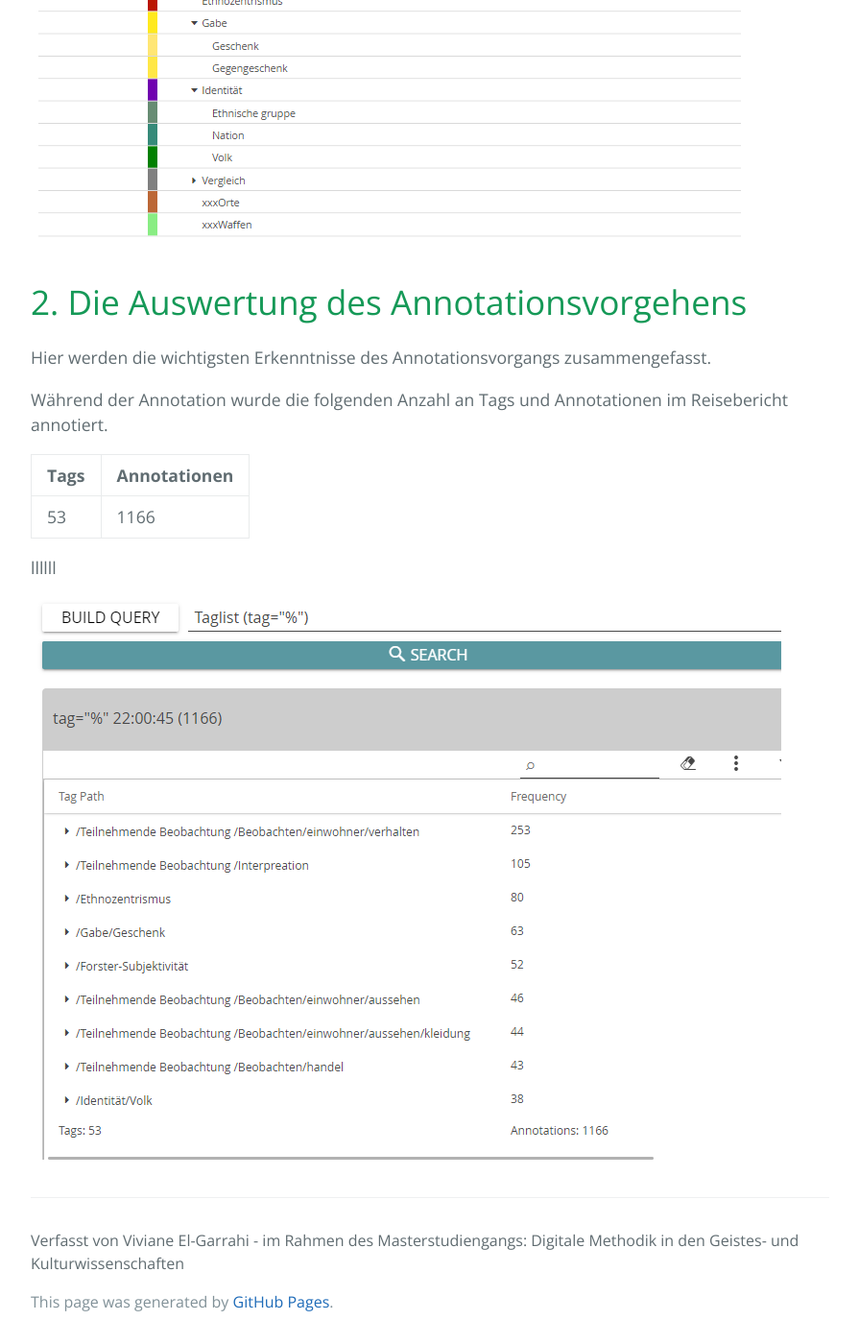
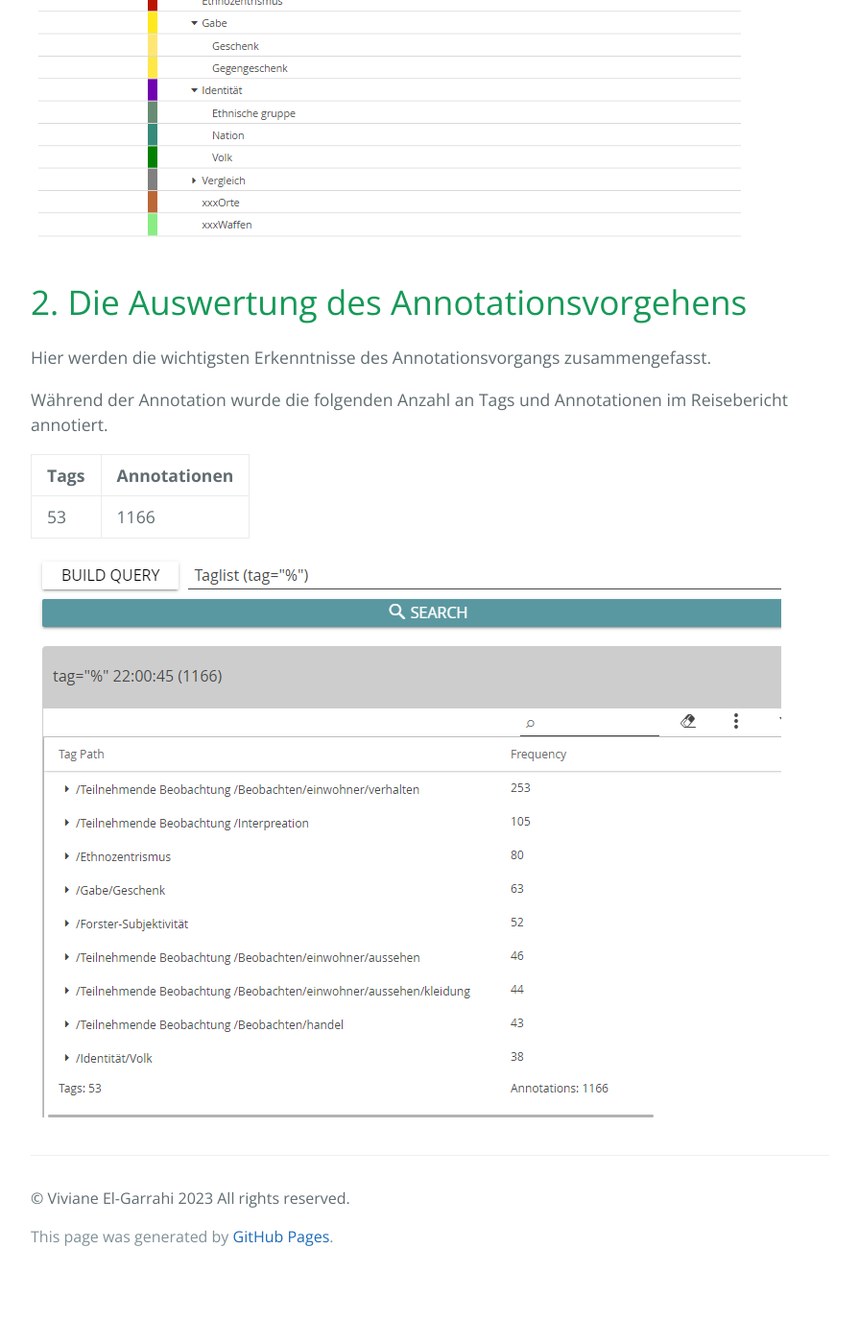
Before and after one commit to ethno-annotation/ethno-annotation.github.io, a Jekyll site: the page built from _posts/2023-10-01-ergebnissel.markdown, in a window 1280 px wide and 1400 px high, scrolled down 1176 px. Shown: the whole window at 96% size, without its empty margins (192-1087 px from the left). Built offline with Jekyll 4.4.1, drawn with Linux system fonts in a browser that asks for light colours; after the commit the page ends 2508 px from its top, so only the background shows below that.

Commit message:
changes credits

```diff
--- a/_layouts/default.html
+++ b/_layouts/default.html
@@ -34,7 +34,7 @@
         {% if site.github.is_project_page %}
           <span class="site-footer-owner"><a href="{{ site.github.repository_url }}">{{ site.github.repository_name }}</a> is maintained by <a href="{{ site.github.owner_url }}">{{ site.github.owner_name }}</a>.</span>
         {% endif %}
-        <span class="site-info"> Verfasst von Viviane El-Garrahi - im Rahmen des Masterstudiengangs: Digitale Methodik in den Geistes- und Kulturwissenschaften</span>
+        <span class="site-info">  © Viviane El-Garrahi 2023 All rights reserved. </span>
         <p></p>
         <span class="site-footer-credits">This page was generated by <a href="https://pages.github.com">GitHub Pages</a>.</span>
       </footer>
--- a/_posts/2023-10-01-welcome-to-jekyll.markdown
+++ b/_posts/2023-10-01-ergebnissel.markdown
@@ -34,10 +34,11 @@ Tags | Annotationen |
 
 
 
-llllll
+
+![Tagset](/TagPathliste.png "Ethno-Tagset")
 
 
-![Tagset](/TagPathliste.png "Ethno-Tagset")
+
 
 
 
```
Also changed, not shown: 3 other files.
